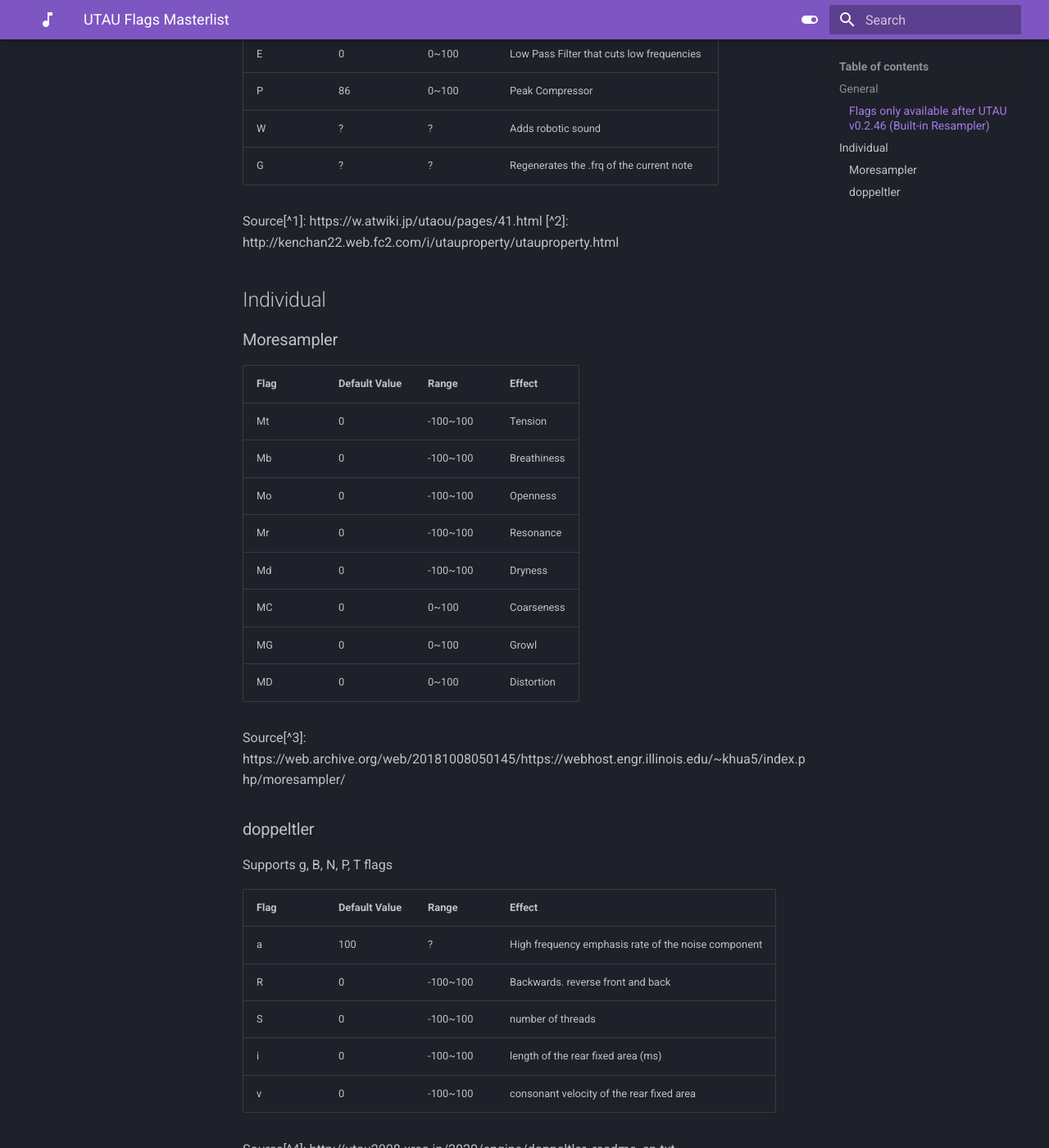
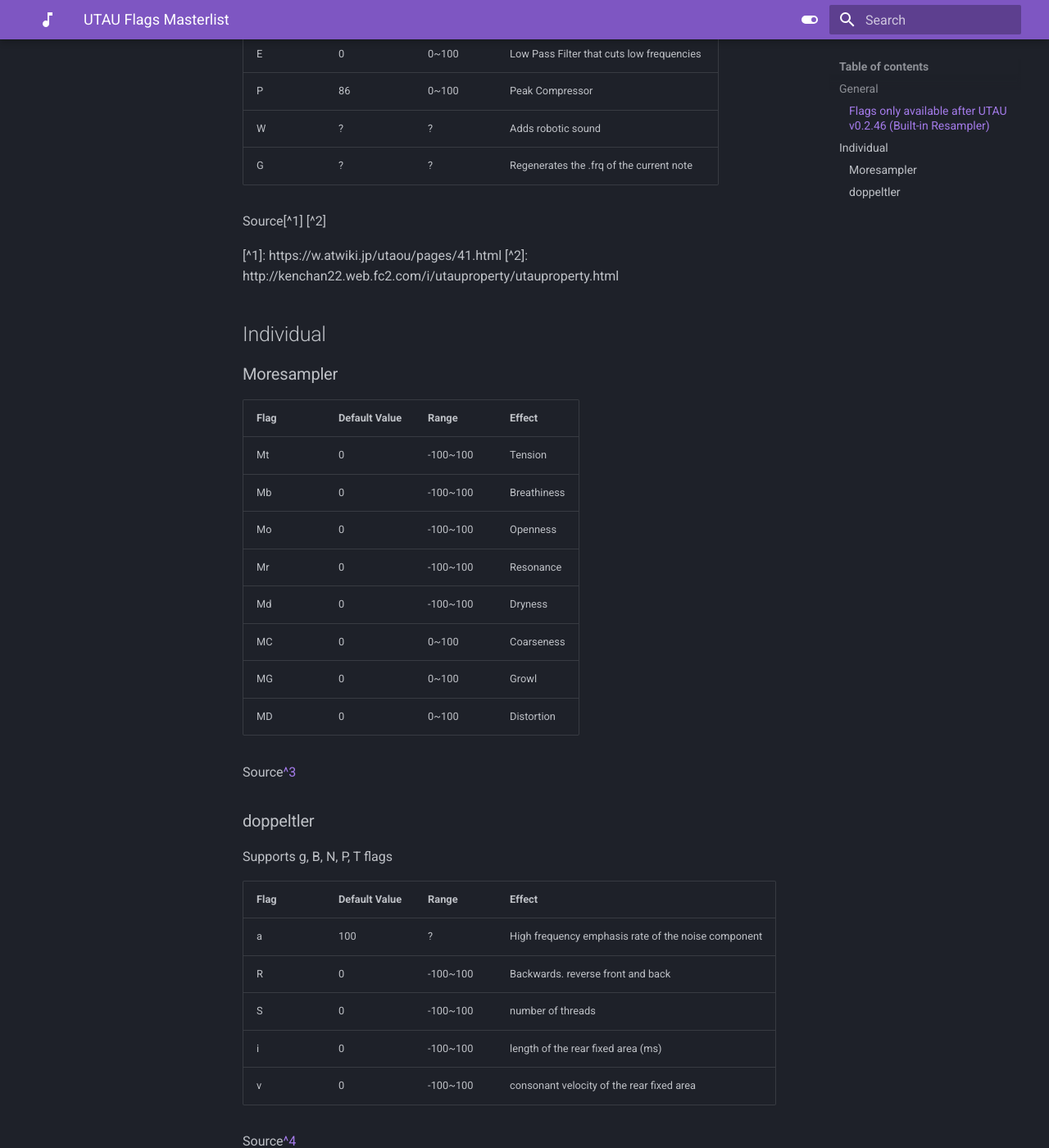
Before and after one commit to nagotown/utau.info, an MkDocs documentation site: the page built from docs/resources/flags.md, in a window 1280 px wide and 1400 px high, scrolled down 942 px. Shown: the whole window at 82% size. Built offline with MkDocs 1.6.1 and Material for MkDocs 9.7.7, drawn with Linux system fonts in a browser that asks for light colours; some of the changed lines change nothing that is shown; some of the changed text lies outside the part shown.

Commit message:
attempt to fix source references in flags.md

```diff
--- a/docs/resources/flags.md
+++ b/docs/resources/flags.md
@@ -25,7 +25,9 @@
 | W | ? | ? | Adds robotic sound |
 | G | ? | ? | Regenerates the .frq of the current note |
 
-Source[^1]: https://w.atwiki.jp/utaou/pages/41.html [^2]: http://kenchan22.web.fc2.com/i/utauproperty/utauproperty.html
+Source[^1] [^2]
+
+[^1]: https://w.atwiki.jp/utaou/pages/41.html [^2]: http://kenchan22.web.fc2.com/i/utauproperty/utauproperty.html
 
 ## Individual
 
@@ -42,7 +44,9 @@ Source[^1]: https://w.atwiki.jp/utaou/pages/41.html [^2]: http://kenchan22.web.f
 | MG | 0 | 0~100 | Growl |
 | MD | 0 | 0~100 | Distortion |
 
-Source[^3]: https://web.archive.org/web/20181008050145/https://webhost.engr.illinois.edu/~khua5/index.php/moresampler/
+Source[^3]
+
+[^3]: https://web.archive.org/web/20181008050145/https://webhost.engr.illinois.edu/~khua5/index.php/moresampler/
 
 ### doppeltler
 
@@ -56,4 +60,6 @@ Supports g, B, N, P, T flags
 | i | 0 | -100~100 | length of the rear fixed area (ms) |
 | v | 0 | -100~100 | consonant velocity of the rear fixed area |
 
-Source[^4]: http://utau2008.xrea.jp/2020/engine/doppeltler_readme_en.txt
+Source[^4]
+
+[^4]: http://utau2008.xrea.jp/2020/engine/doppeltler_readme_en.txt
```
